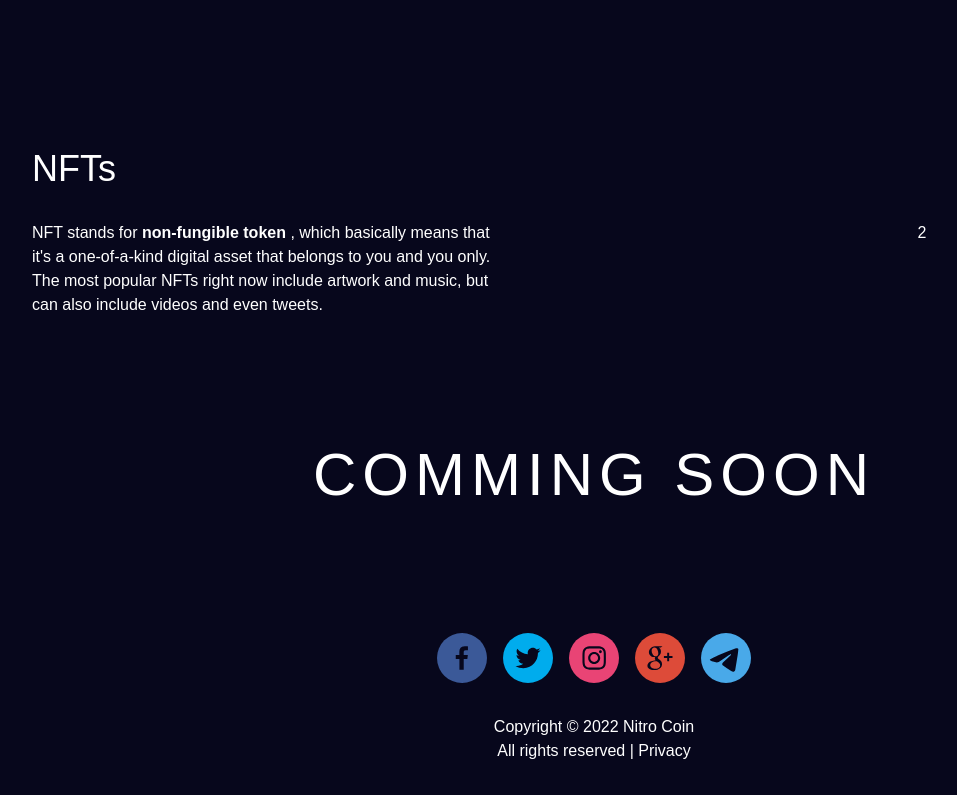
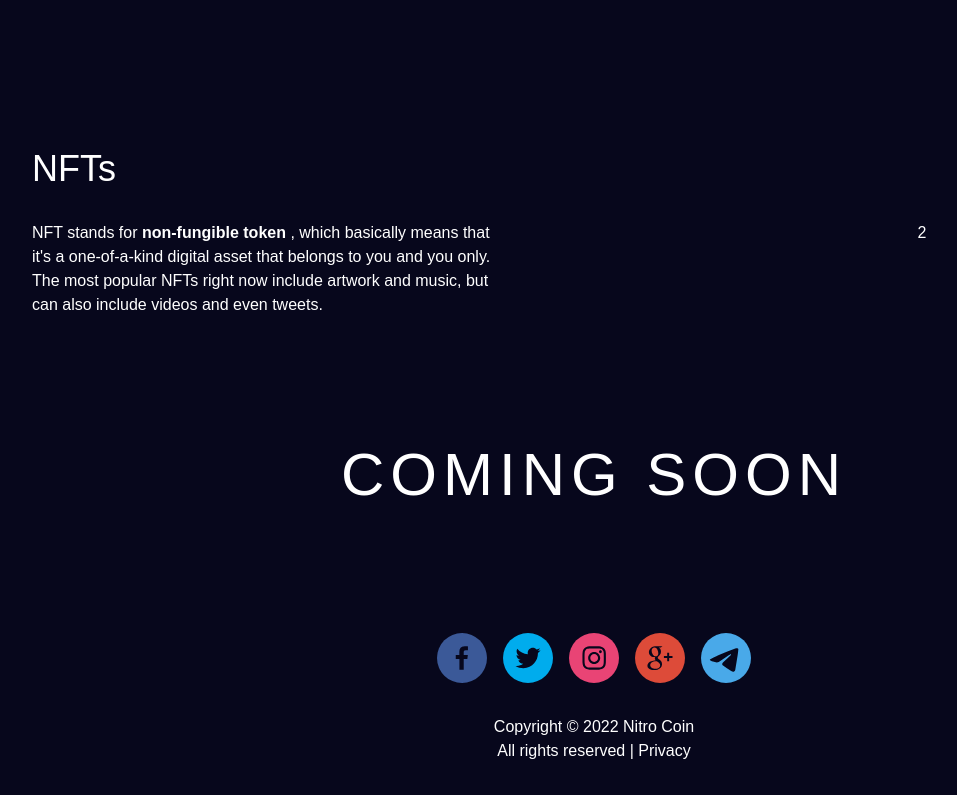
Before and after one commit to ronedligayarico/NitroCoin-Web, a Next.js app: page / in a window 1280 px wide. Shown: the part 2125-2920 px from the top of the page, without its empty margins (46-1003 px from the left). Built offline with nearby package versions, Linux system fonts and the light colour scheme.

Commit message:
spelling

```diff
--- a/component/layout.tsx
+++ b/component/layout.tsx
@@ -17,7 +17,6 @@ const Layouts = ({ children }) => {
          {/* <meta property="og:image:secure" content="/PayAfter-Original.png" /> */}
          <meta property="fb:app_id" content="215115970434283" />
          <meta property="og:locale" content="en-US" />
-         <script defer src="https://use.fontawesome.com/releases/v5.0.13/js/all.js" integrity="sha384-xymdQtn1n3lH2wcu0qhcdaOpQwyoarkgLVxC/wZ5q7h9gHtxICrpcaSUfygqZGOe"></script>
        </Head>
         <Navigation></Navigation>
            <main className="main-bg bg-color">{children}</main>
--- a/pages/index.tsx
+++ b/pages/index.tsx
@@ -24,7 +24,7 @@ const Home = () => {
           <NFT/>
        </section>
        <section id="commingsoon" className="container mx-auto mb-32">
-         <h2 className="lg:text-6xl text-4xl tracking-widest uppercase"> Comming Soon</h2>
+         <h2 className="lg:text-6xl text-4xl tracking-widest uppercase"> Coming Soon</h2>
        </section>
      </Layouts>
     </>
```
